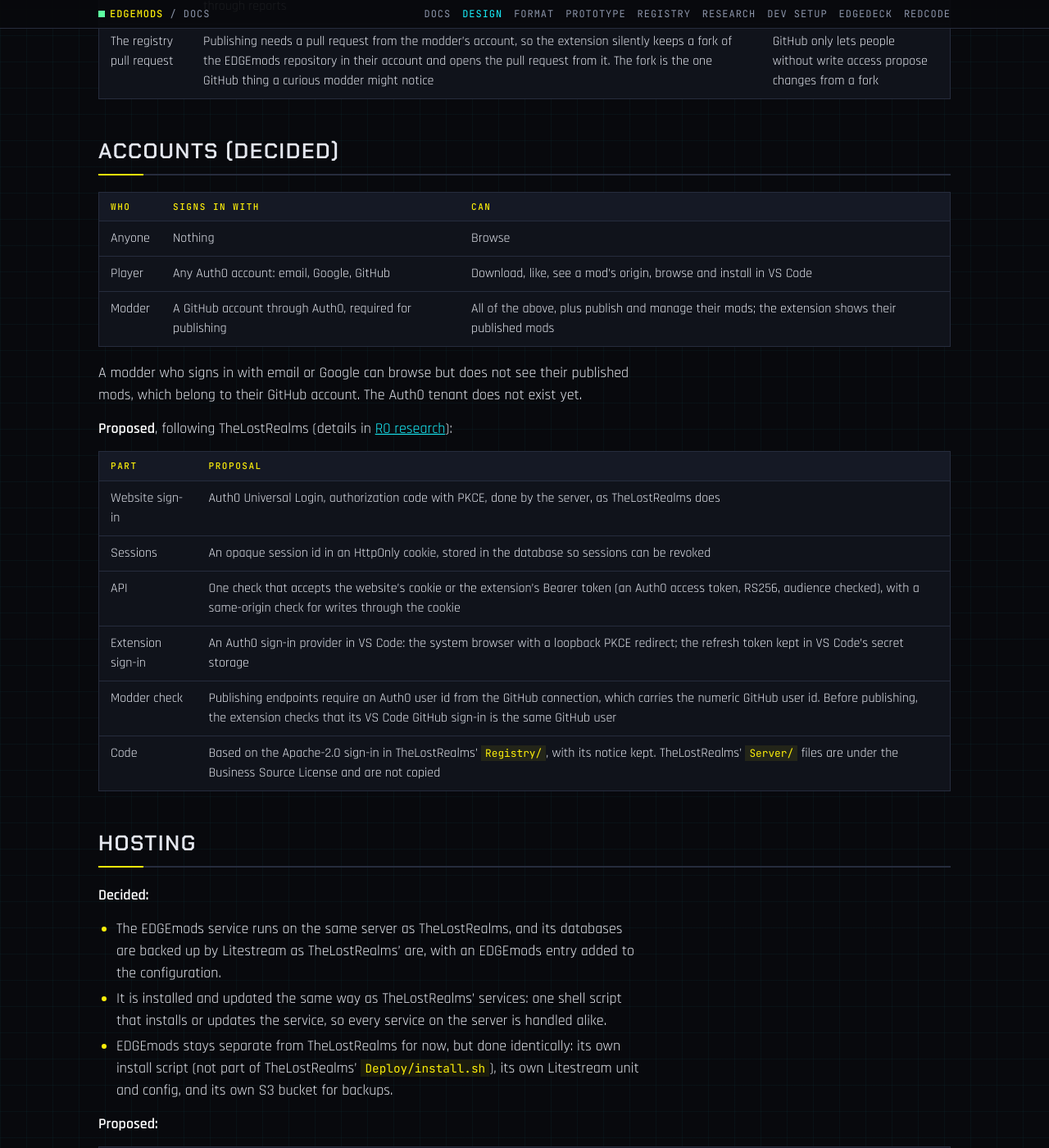
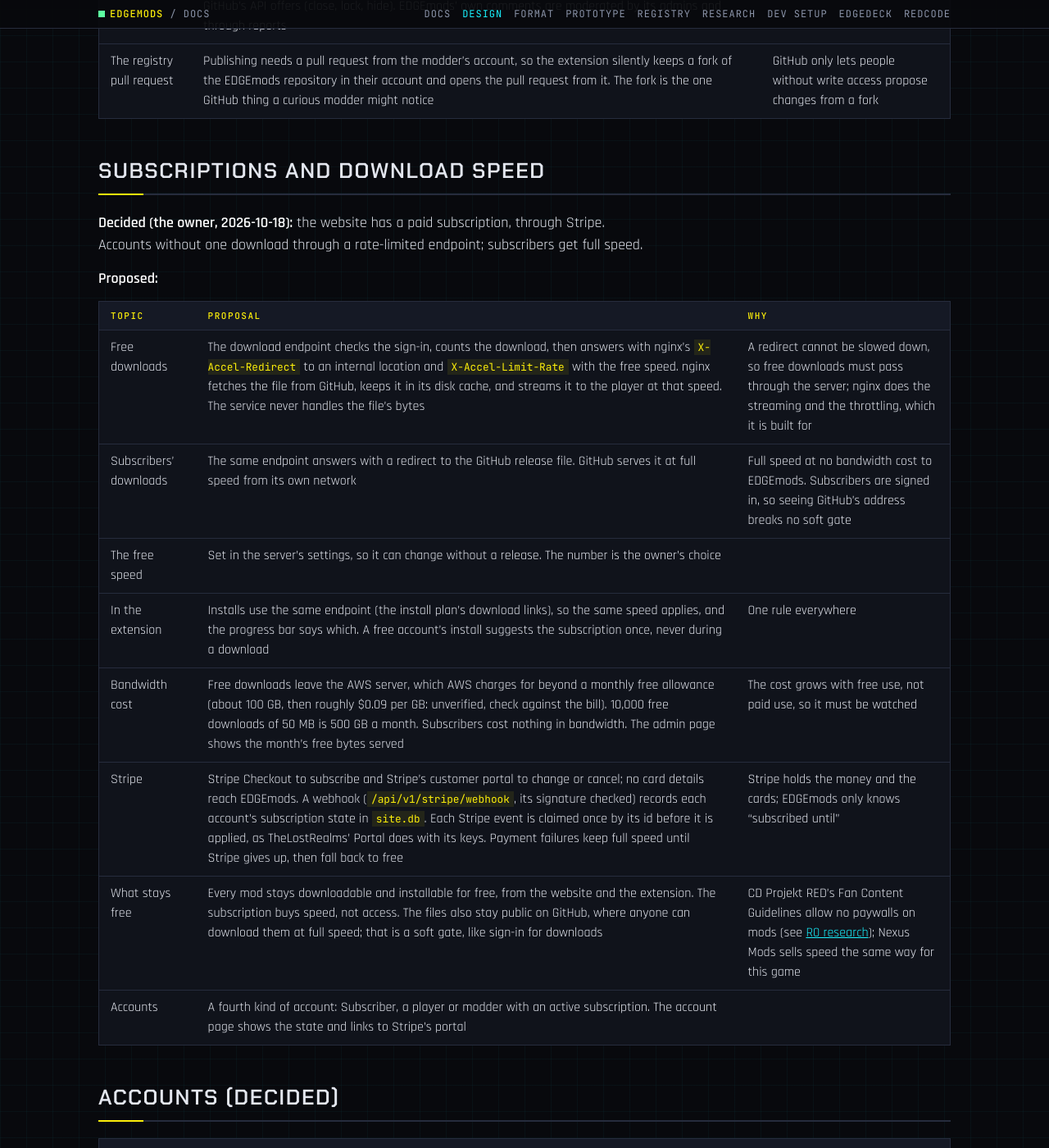
Before and after one commit to Edgemodders/EDGEmods, a Jekyll site: the page built from docs/design.md, in a window 1280 px wide and 1400 px high, scrolled down 10421 px. Shown: the whole window at 82% size. Built offline with Jekyll 4.4.1, drawn with Linux system fonts in a browser that asks for light colours; our own code applies the rules of GitHub Pages for plain Markdown files; some of the changed text lies outside the part shown.

Commit message:
Design: a Stripe subscription; free downloads stream through nginx at a limited speed, subscribers go straight to GitHub
Co-Authored-By: Claude Opus 5.5 <noreply@anthropic.com>

```diff
--- a/docs/design.md
+++ b/docs/design.md
@@ -143,7 +143,7 @@ One approval is enough (proposed, from GitHub's documentation): GitHub's sign-in
 
 | Topic | Proposal |
 |---|---|
-| Downloads | Every download, from the website or the extension, goes through one endpoint, like `/download/<mod>/<version>/<file>`, which counts it and redirects to the GitHub file. Repeats from the same account are counted once per file per day |
+| Downloads | Every download, from the website or the extension, goes through one endpoint, like `/download/<mod>/<version>/<file>`, which counts it and serves it at the account's speed (see "Subscriptions and download speed"). Repeats from the same account are counted once per file per day |
 | Images | The website serves cached copies of each mod's images and rewrites links to the repository on anonymous pages. Otherwise `raw.githubusercontent.com` addresses would show the origin. It also keeps the pages fast and sanitized |
 | Sanitizing | READMEs are untrusted. Sanitize the HTML; show only the mod's own images |
 | Search | In SQLite, with full-text search (FTS5, if `node:sqlite` includes it: unverified) and facet counts |
@@ -182,6 +182,23 @@ A GitHub App cannot be installed silently: GitHub has no API that creates an ins
 | Moderation | The modder moderates Discussions and Issues; the extension and website can show them the tools GitHub's API offers (close, lock, hide). EDGEmods' own comments are moderated by its admins and through reports | |
 | The registry pull request | Publishing needs a pull request from the modder's account, so the extension silently keeps a fork of the EDGEmods repository in their account and opens the pull request from it. The fork is the one GitHub thing a curious modder might notice | GitHub only lets people without write access propose changes from a fork |
 
+## Subscriptions and download speed
+
+**Decided (the owner, 2026-10-18):** the website has a paid subscription, through Stripe. Accounts without one download through a rate-limited endpoint; subscribers get full speed.
+
+**Proposed:**
+
+| Topic | Proposal | Why |
+|---|---|---|
+| Free downloads | The download endpoint checks the sign-in, counts the download, then answers with nginx's `X-Accel-Redirect` to an internal location and `X-Accel-Limit-Rate` with the free speed. nginx fetches the file from GitHub, keeps it in its disk cache, and streams it to the player at that speed. The service never handles the file's bytes | A redirect cannot be slowed down, so free downloads must pass through the server; nginx does the streaming and the throttling, which it is built for |
+| Subscribers' downloads | The same endpoint answers with a redirect to the GitHub release file. GitHub serves it at full speed from its own network | Full speed at no bandwidth cost to EDGEmods. Subscribers are signed in, so seeing GitHub's address breaks no soft gate |
+| The free speed | Set in the server's settings, so it can change without a release. The number is the owner's choice | |
+| In the extension | Installs use the same endpoint (the install plan's download links), so the same speed applies, and the progress bar says which. A free account's install suggests the subscription once, never during a download | One rule everywhere |
+| Bandwidth cost | Free downloads leave the AWS server, which AWS charges for beyond a monthly free allowance (about 100 GB, then roughly $0.09 per GB: unverified, check against the bill). 10,000 free downloads of 50 MB is 500 GB a month. Subscribers cost nothing in bandwidth. The admin page shows the month's free bytes served | The cost grows with free use, not paid use, so it must be watched |
+| Stripe | Stripe Checkout to subscribe and Stripe's customer portal to change or cancel; no card details reach EDGEmods. A webhook (`/api/v1/stripe/webhook`, its signature checked) records each account's subscription state in `site.db`. Each Stripe event is claimed once by its id before it is applied, as TheLostRealms' Portal does with its keys. Payment failures keep full speed until Stripe gives up, then fall back to free | Stripe holds the money and the cards; EDGEmods only knows "subscribed until" |
+| What stays free | Every mod stays downloadable and installable for free, from the website and the extension. The subscription buys speed, not access. The files also stay public on GitHub, where anyone can download them at full speed; that is a soft gate, like sign-in for downloads | CD Projekt RED's Fan Content Guidelines allow no paywalls on mods (see [R0 research](research.html#legal)); Nexus Mods sells speed the same way for this game |
+| Accounts | A fourth kind of account: Subscriber, a player or modder with an active subscription. The account page shows the state and links to Stripe's portal | |
+
 ## Accounts (Decided)
 
 | Who | Signs in with | Can |
@@ -219,7 +236,7 @@ A modder who signs in with email or Google can browse but does not see their pub
 | Bucket | A new versioned, private, encrypted bucket for EDGEmods. Access through the server's instance role, no keys on disk: a policy statement allowing Put, Get, Delete and List on that bucket, and denying `DeleteObjectVersion` and turning versioning off, as TheLostRealms' `LitestreamReplication` policy does. The owner creates the bucket and the policy | A taken server can disrupt the backup but not destroy it |
 | Install script | `sudo ./deploy/setup-edgemods.sh [--dry-run]`, written fresh to TheLostRealms' conventions (its scripts are Business Source License). Re-runnable: a rerun deploys the current commit and restarts. Preflight (root, systemd, Node 22.13+ for `node:sqlite`, a full checkout); service account `edgemods`; the app copied to `/opt/edgemods`; `/etc/edgemods.env` added from the example if missing and never overwritten; data in `/var/lib/edgemods` through the unit's `StateDirectory`; a hardened `edgemods.service` with `daemon-reload` when it changes; restart and prove `/healthz` answers; stop at the first failure and name it; ports read from the code | Every service on the server is installed and updated alike |
 | Deploy files | `deploy/` holds the script, the units, the env example, the Litestream config and an nginx snippet that a person includes (the live nginx config is never edited) | EDGEmods deploys without any change to TheLostRealms |
-| nginx | The server's nginx is the proxy (the owner, 2026-10-18). The service listens on `127.0.0.1` only; nginx serves `edgemods.ai` over HTTPS and passes requests to it, with `X-Forwarded-For` and `X-Forwarded-Proto` (the service trusts them from the loopback proxy only, for rate limits and download counts). `www.edgemods.ai` redirects to `edgemods.ai`. Request size: nginx's default 1 MB, except the GitHub webhook (25 MB, GitHub's largest delivery) and the index handover (its own larger limit). Downloads are redirects to GitHub, so no mod file passes through nginx | One public door, as for TheLostRealms' services |
+| nginx | The server's nginx is the proxy (the owner, 2026-10-18). The service listens on `127.0.0.1` only; nginx serves `edgemods.ai` over HTTPS and passes requests to it, with `X-Forwarded-For` and `X-Forwarded-Proto` (the service trusts them from the loopback proxy only, for rate limits and download counts). `www.edgemods.ai` redirects to `edgemods.ai`. Request size: nginx's default 1 MB, except the GitHub webhook (25 MB, GitHub's largest delivery) and the index handover (its own larger limit). Free downloads stream through nginx at a limited speed; subscribers' downloads are redirects to GitHub (see "Subscriptions and download speed") | One public door, as for TheLostRealms' services |
 | The domain script | `deploy/add-domain.sh [--dry-run]`, written fresh to TheLostRealms' `add-subdomain.sh` rules: DNS first (the name must already point at this server, or Let's Encrypt's check fails and rate-limits retries); one server block per name, reused if one exists; a new file in `conf.d` only, nothing else in nginx edited; `nginx -t` before every reload, and a block it wrote removed again if the test fails; the certificate from certbot `--nginx` with the HTTP-to-HTTPS redirect; then a check that `https://edgemods.ai/healthz` answers. Re-running after success does nothing | Repeatable, and nothing left broken; TheLostRealms' scripts are Business Source License, so not copied |
 
 ### Runners (Proposed)
@@ -349,6 +366,9 @@ To be agreed. The format comes first, because the checks, the website and the ex
 | Other git hosts | GitHub only for now |
 | Narrower GitHub access | If modders object to granting all their public repositories: an EDGEmods GitHub App installed on selected repositories only. To find out first with a test App: can it create the repository for the modder, and can a new repository join the installation without GitHub's install page? |
 | Privacy | No tracking on the website; the extension calls the network only when the user asks for something that needs it |
+| The subscription's price and the free speed | The owner's choice |
+| Modders and the subscription | Does part of the subscription go to modders, as Nexus Mods' Donation Points do? Modders should at least be told plainly, when they publish, that EDGEmods sells download speed |
+| Non-commercial licences | Some mods use licences that forbid commercial use (such as CC BY-NC). EDGEmods streams free downloads from its own server and sells faster ones; whether that counts as commercial use of such a mod needs a lawyer's reading before launch. Not legal advice |
 
 ## Sources
 
```
